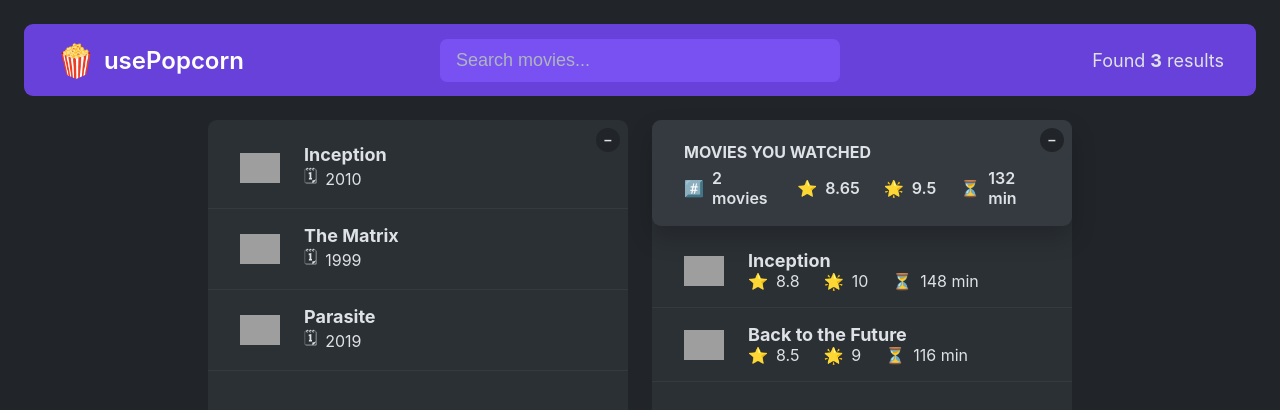
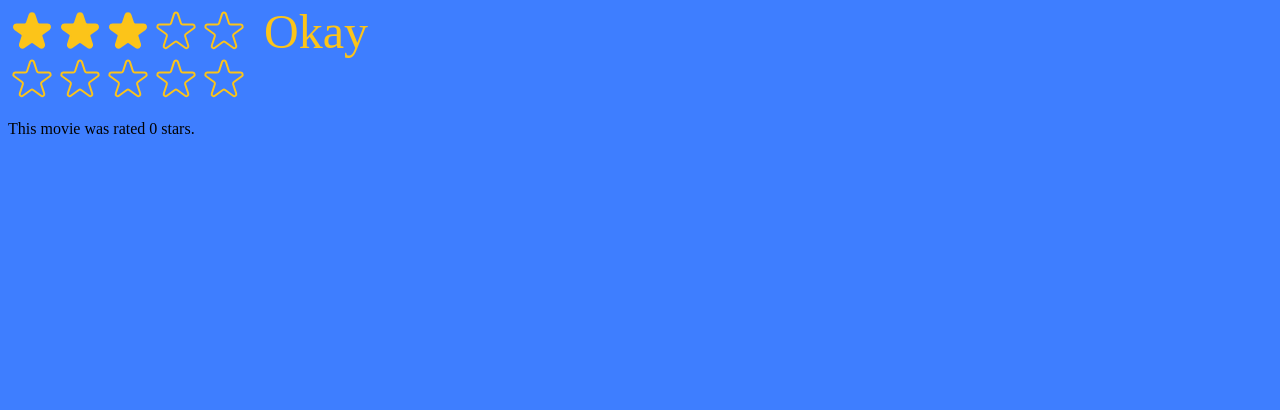
Before and after one commit to kerimewa/usepopcorn, a React (Create React App) app: page / in a window 1280 px wide. Shown: the top 410 px of the page. Built offline with nearby package versions, Linux system fonts and the light colour scheme; grey boxes are pictures that could not be loaded.

Commit message:
add rating component

```diff
--- /dev/null
+++ b/src/StarRating.js
@@ -0,0 +1,142 @@
+import { useState } from "react";
+import PropTypes from "prop-types";
+
+const containerStyle = {
+  display: "flex",
+  alignItems: "center",
+  gap: "16px",
+};
+
+const starComponentStyle = {
+  display: "flex",
+};
+
+StarRating.propTypes = {
+  maxRating: PropTypes.number,
+  defaultRating: PropTypes.number,
+  colro: PropTypes.string,
+  size: PropTypes.number,
+  messages: PropTypes.array,
+  className: PropTypes.string,
+  onSetRating: PropTypes.func
+}
+
+export default function StarRating({
+  maxRating = 5,
+  color = "#fcc419",
+  size = 48,
+  className = "",
+  messages = [],
+  defaultRating = 0,
+  onSetRating,
+}) {
+  const [rating, setRating] = useState(defaultRating);
+  const [tempRating, setTempRating] = useState(0);
+
+  const textStyle = {
+    fontSize: `${size}px`,
+    lineHeight: "1",
+    margin: "0",
+    color,
+  };
+
+  function handleRating(rating) {
+    setRating(rating);
+    onSetRating(rating);
+  }
+  return (
+    <div style={containerStyle} className = {className} messages = {messages}>
+      <div style={starComponentStyle}>
+        {Array.from({ length: maxRating }, (_, i) => (
+          <Star
+            key={i}
+            color = {color}
+            size = {size}
+            onRate={() => handleRating(i + 1)}
+            onHoverIn={() => setTempRating(i + 1)}
+            onHoverOut={() => setTempRating(0)}
+            fullStar={tempRating ? tempRating >= i + 1 : rating >= i + 1}
+
+          />
+        ))}
+      </div>
+      <p style={textStyle}>{messages.length === maxRating ? messages[tempRating ? tempRating - 1 : rating -1] : tempRating || rating || ""}</p>
+    </div>
+  );
+}
+
+function Star({ onRate, fullStar, onHoverIn, onHoverOut, color, size }) {
+  const starStyle = {
+    width: `${size}px`,
+    height: `${size}px`,
+    display: "flex",
+    cursor: "pointer",
+  };
+  return (
+    <span
+      style={starStyle}
+      role="button"
+      onClick={onRate}
+      onMouseEnter={onHoverIn}
+      onMouseLeave={onHoverOut}
+    >
+      {fullStar ? (
+        <svg
+          xmlns="http://www.w3.org/2000/svg"
+          viewBox="0 0 20 20"
+          fill={color}
+          stroke= {color}
+        >
+          <path d="M9.049 2.927c.3-.921 1.603-.921 1.902 0l1.07 3.292a1 1 0 00.95.69h3.462c.969 0 1.371 1.24.588 1.81l-2.8 2.034a1 1 0 00-.364 1.118l1.07 3.292c.3.921-.755 1.688-1.54 1.118l-2.8-2.034a1 1 0 00-1.175 0l-2.8 2.034c-.784.57-1.838-.197-1.539-1.118l1.07-3.292a1 1 0 00-.364-1.118L2.98 8.72c-.783-.57-.38-1.81.588-1.81h3.461a1 1 0 00.951-.69l1.07-3.292z" />
+        </svg>
+      ) : (
+        <svg
+          xmlns="http://www.w3.org/2000/svg"
+          fill="none"
+          viewBox="0 0 24 24"
+          stroke={color}
+        >
+          <path
+            strokeLinecap="round"
+            strokeLinejoin="round"
+            strokeWidth="{2}"
+            d="M11.049 2.927c.3-.921 1.603-.921 1.902 0l1.519 4.674a1 1 0 00.95.69h4.915c.969 0 1.371 1.24.588 1.81l-3.976 2.888a1 1 0 00-.363 1.118l1.518 4.674c.3.922-.755 1.688-1.538 1.118l-3.976-2.888a1 1 0 00-1.176 0l-3.976 2.888c-.783.57-1.838-.197-1.538-1.118l1.518-4.674a1 1 0 00-.363-1.118l-3.976-2.888c-.784-.57-.38-1.81.588-1.81h4.914a1 1 0 00.951-.69l1.519-4.674z"
+          />
+        </svg>
+      )}
+    </span>
+  );
+}
+
+/*
+FULL STAR
+
+<svg
+  xmlns="http://www.w3.org/2000/svg"
+  viewBox="0 0 20 20"
+  fill="#000"
+  stroke="#000"
+>
+  <path
+    d="M9.049 2.927c.3-.921 1.603-.921 1.902 0l1.07 3.292a1 1 0 00.95.69h3.462c.969 0 1.371 1.24.588 1.81l-2.8 2.034a1 1 0 00-.364 1.118l1.07 3.292c.3.921-.755 1.688-1.54 1.118l-2.8-2.034a1 1 0 00-1.175 0l-2.8 2.034c-.784.57-1.838-.197-1.539-1.118l1.07-3.292a1 1 0 00-.364-1.118L2.98 8.72c-.783-.57-.38-1.81.588-1.81h3.461a1 1 0 00.951-.69l1.07-3.292z"
+  />
+</svg>
+
+
+EMPTY STAR
+
+<svg
+  xmlns="http://www.w3.org/2000/svg"
+  fill="none"
+  viewBox="0 0 24 24"
+  stroke="#000"
+>
+  <path
+    strokeLinecap="round"
+    strokeLinejoin="round"
+    strokeWidth="{2}"
+    d="M11.049 2.927c.3-.921 1.603-.921 1.902 0l1.519 4.674a1 1 0 00.95.69h4.915c.969 0 1.371 1.24.588 1.81l-3.976 2.888a1 1 0 00-.363 1.118l1.518 4.674c.3.922-.755 1.688-1.538 1.118l-3.976-2.888a1 1 0 00-1.176 0l-3.976 2.888c-.783.57-1.838-.197-1.538-1.118l1.518-4.674a1 1 0 00-.363-1.118l-3.976-2.888c-.784-.57-.38-1.81.588-1.81h4.914a1 1 0 00.951-.69l1.519-4.674z"
+  />
+</svg>
+
+*/
--- a/src/index.js
+++ b/src/index.js
@@ -1,11 +1,31 @@
-import React from 'react';
-import ReactDOM from 'react-dom/client';
-import './index.css';
-import App from './App';
+import React, { useState } from "react";
+import ReactDOM from "react-dom/client";
+import StarRating from "./StarRating";
+import "./starStyle.css";
+import { renderToReadableStream } from "react-dom/server";
+// import './index.css';
+// import App from './App';
 
-const root = ReactDOM.createRoot(document.getElementById('root'));
+function Test() {
+  const [moverRating, setMovieRating] = useState(0);
+  return (
+    <div>
+      <StarRating onSetRating={setMovieRating} />
+      <p>This movie was rated {moverRating} stars.</p>
+    </div>
+  );
+}
+
+const root = ReactDOM.createRoot(document.getElementById("root"));
 root.render(
   <React.StrictMode>
-    <App />
+    {/* <App /> */}
+    <StarRating
+      maxRating={5}
+      className="test"
+      messages={["Terrible", "Bad", "Okay", "Good", "Amazing"]}
+      defaultRating={3}
+    />
+    <Test />
   </React.StrictMode>
 );
--- /dev/null
+++ b/src/starStyle.css
@@ -0,0 +1,3 @@
+body {
+  background-color: rgb(62, 126, 255);
+}
```
